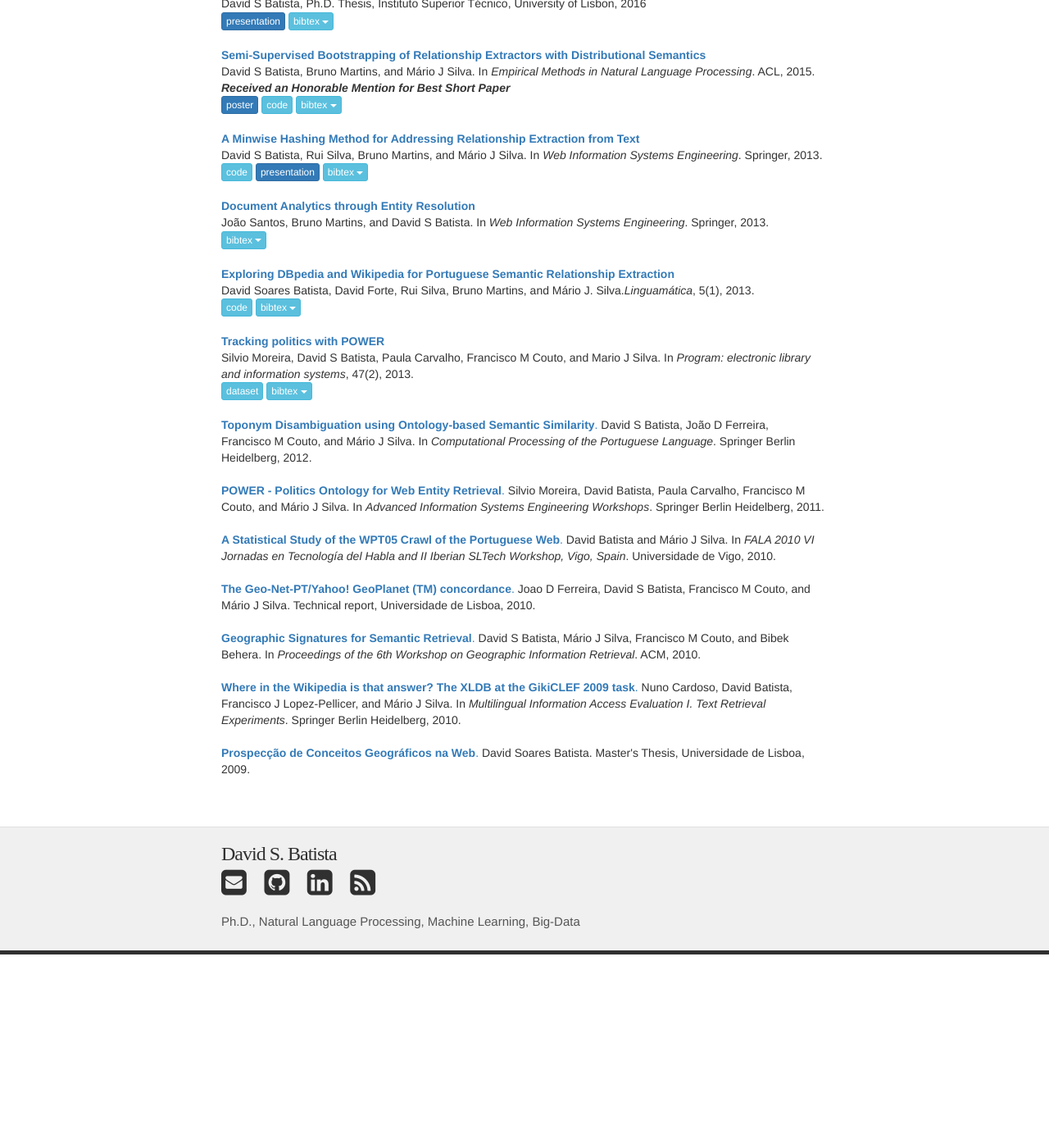
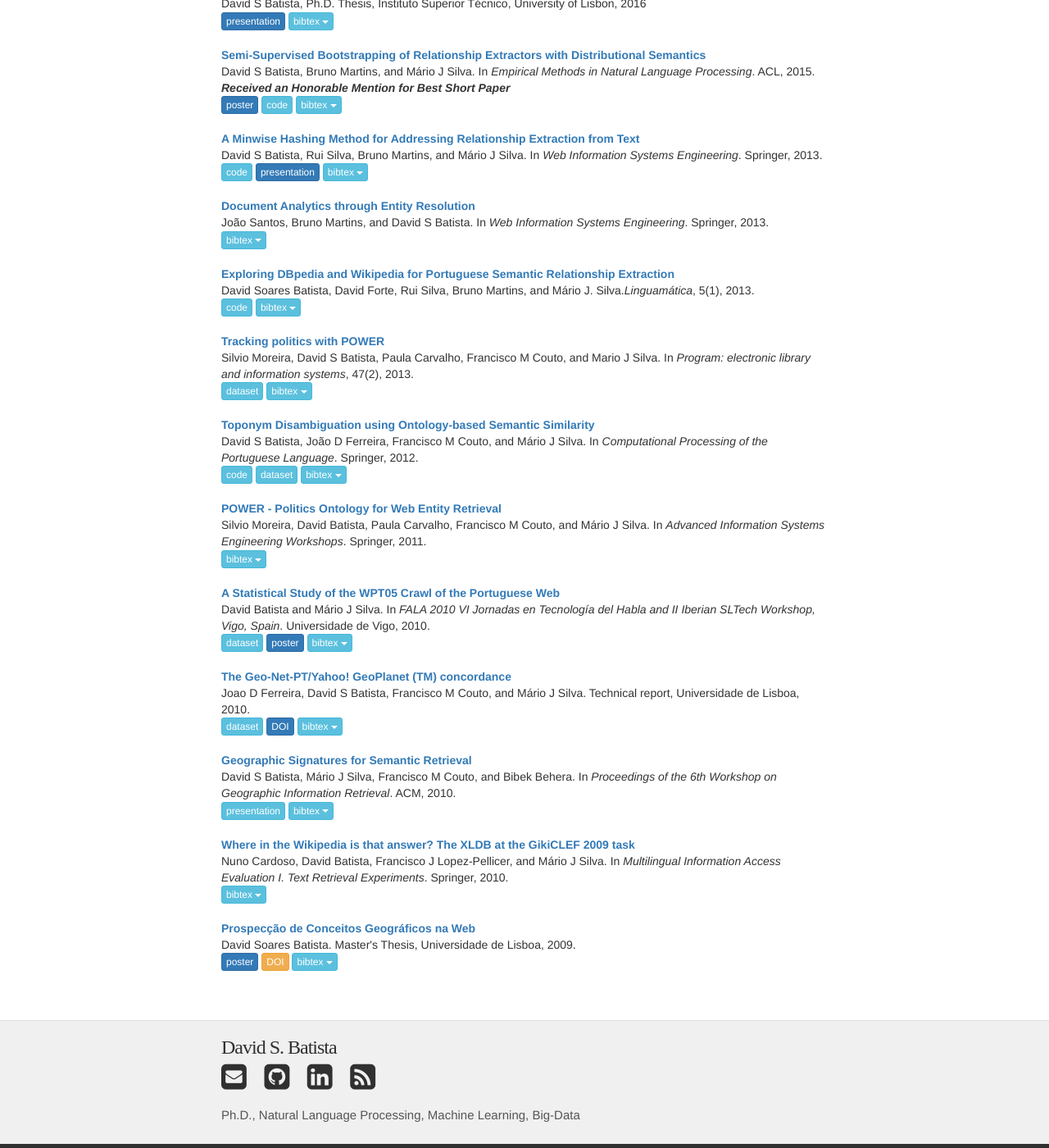
Before and after one commit to davidsbatista/davidsbatista.net, a Jekyll site: the page built from assets/documents/publications/index.md, in a window 1280 px wide and 1400 px high, scrolled down 278 px. Shown: the whole window at 82% size. Built offline with Jekyll 4.4.1, drawn with Linux system fonts in a browser that asks for light colours; nearby versions of some CDN libraries; some web fonts are replaced; our own code applies the rules of GitHub Pages for plain Markdown files; before the commit the page ends 1442 px from its top, so only the background shows below that.

Commit message:
fixed publications

```diff
--- a/_includes/publications.html
+++ b/_includes/publications.html
@@ -141,67 +141,149 @@
 </div>
 
 
-<p><a name="batista2012toponym"></a>
-<a href="toponomy-propor_12.pdf"><b>Toponym Disambiguation using Ontology-based Semantic Similarity</b>.</a>
- David&nbsp;S Batista, Jo&atilde;o&nbsp;D Ferreira, Francisco&nbsp;M Couto, and
-  M&aacute;rio&nbsp;J Silva.
- In <em>Computational Processing of the Portuguese Language</em>.
-  Springer Berlin Heidelberg, 2012.
-<!--[&nbsp;<a href="{{ include.url }}#batista2012toponym">bib</a>&nbsp; | <a href="https://github.com/davidsbatista/Toponym-Disambiguation">code</a>&nbsp; | <a href="http://dmir.inesc-id.pt/project/Geo-Net-PT_02_in_English">Geo-Net-PT02</a>&nbsp;  | <a href="toponym-disambiguation-poster.pdf">poster</a>&nbsp; | <a href="toponomy-propor_12.pdf">PDF</a>]-->
-</p>
+<div>
+  <a href="toponomy-propor_12.pdf" target="_blank"><b>Toponym Disambiguation using Ontology-based Semantic Similarity</b></a>
+  <br>
+  David&nbsp;S Batista, Jo&atilde;o&nbsp;D Ferreira, Francisco&nbsp;M Couto, and M&aacute;rio&nbsp;J Silva. In <em>Computational Processing of the Portuguese Language</em>. Springer, 2012.
+  <div class="dropdown">
+      <a role="button" class="btn btn-info btn-xs" href="https://github.com/davidsbatista/Toponym-Disambiguation-Using-Ontology-Based-Semantic-Similarity" target="_blank">code</a>
+      <a role="button" class="btn btn-info btn-xs" href="http://dmir.inesc-id.pt/project/Geo-Net-PT_02_in_English" target="_blank">dataset</a>
+      <button type="button" class="btn btn-info btn-xs dropdown-toggle" data-toggle="dropdown" aria-expanded="false">bibtex <span class="caret"></span></button>
+      <ul class="dropdown-menu dropdown-menu-left" role="menu">
+      <li><pre>@incollection{batista2012toponym,
+  title = {Toponym Disambiguation using Ontology-based Semantic Similarity},
+  author = {Batista, David S and Ferreira, Jo{\~a}o D and Couto, Francisco M and Silva, M{\'a}rio J},
+  booktitle = {Computational Processing of the Portuguese Language},
+  year = {2012},
+  publisher = {Springer Berlin Heidelberg}
+}</pre></li>
+      </ul>
+  </div>
+</div>
 
 
-<p><a name="moreira2011power"></a>
-<a href="workshop_silvio-ontose2011.pdf"><b>POWER - Politics Ontology for Web Entity Retrieval</b>.</a>
- Silvio Moreira, David Batista, Paula Carvalho, Francisco&nbsp;M Couto, and
-  M&aacute;rio&nbsp;J Silva.
- In <em>Advanced Information Systems Engineering Workshops</em>. Springer
-  Berlin Heidelberg, 2011.
-<!--[&nbsp;<a href="{{ include.url }}#moreira2011power">bib</a>&nbsp; | <a href="workshop_silvio-ontose2011.pdf">PDF</a>]-->
-</p>
+
+<div>
+  <a href="workshop_silvio-ontose2011.pdf"><b>POWER - Politics Ontology for Web Entity Retrieval</b></a>
+  <br>
+  Silvio Moreira, David Batista, Paula Carvalho, Francisco&nbsp;M Couto, and M&aacute;rio&nbsp;J Silva. In <em>Advanced Information Systems Engineering Workshops</em>. Springer, 2011.
+  <div class="dropdown">
+      <button type="button" class="btn btn-info btn-xs dropdown-toggle" data-toggle="dropdown" aria-expanded="false">bibtex <span class="caret"></span></button>
+      <ul class="dropdown-menu dropdown-menu-left" role="menu">
+      <li><pre>@incollection{moreira2011power,
+  title = {POWER - Politics Ontology for Web Entity Retrieval},
+  author = {Moreira, Silvio and Batista, David and Carvalho, Paula and Couto, Francisco M and Silva, M{\'a}rio J},
+  booktitle = {Advanced Information Systems Engineering Workshops},
+  year = {2011},
+  publisher = {Springer Berlin Heidelberg}
+}</pre></li>
+      </ul>
+  </div>
+</div>
 
 
-<p><a name="batista2010statistical"></a>
-<a href="WPT05_fala2010.pdf"><b>A Statistical Study of the WPT05 Crawl of the Portuguese Web</b>.</a>
- David Batista and M&aacute;rio&nbsp;J Silva.
- In <em>FALA 2010 VI Jornadas en Tecnolog&iacute;a del Habla and II
-  Iberian SLTech Workshop, Vigo, Spain</em>. Universidade de Vigo, 2010.
-<!--[&nbsp;<a href="{{ include.url }}#batista2010statistical">bib</a>&nbsp; | <a href="http://dmir.inesc-id.pt/project/WPT_05_in_English">WPT05</a>&nbsp;  | <a href="WPT05_fala2010_poster.pdf">poster</a>&nbsp; | <a href="WPT05_fala2010.pdf">PDF</a>]-->
-</p>
 
 
-<p><a name="ferreira2010geo"></a>
-<a href="geo-net-alignment_10.pdf"><b>The Geo-Net-PT/Yahoo! GeoPlanet (TM) concordance</b>.</a>
- Joao&nbsp;D Ferreira, David&nbsp;S Batista, Francisco&nbsp;M Couto, and M&aacute;rio&nbsp;J
-  Silva.
- Technical report, Universidade de Lisboa, 2010.
-<!--[&nbsp;<a href="{{ include.url }}#ferreira2010geo">bib</a>&nbsp;| <a href="http://dx.doi.org/10455/6677">DOI</a>&nbsp;| <a href="http://dmir.inesc-id.pt/project/Geo-Net-PT_02_in_English">Geo-Net-PT02</a>&nbsp; | <a href="geo-net-alignment_10.pdf">PDF</a>]-->
-</p>
+ <div>
+  <a href="WPT05_fala2010.pdf"><b>A Statistical Study of the WPT05 Crawl of the Portuguese Web</b></a>
+  <br>
+  David Batista and M&aacute;rio&nbsp;J Silva. In <em>FALA 2010 VI Jornadas en Tecnolog&iacute;a del Habla and II Iberian SLTech Workshop, Vigo, Spain</em>. Universidade de Vigo, 2010.
+  <div class="dropdown">
+      <a role="button" class="btn btn-info btn-xs" href="http://dmir.inesc-id.pt/project/WPT_05_in_English" target="_blank">dataset</a>
+      <a role="button" class="btn btn-primary btn-xs" href="WPT05_fala2010_poster.pdf" target="_blank">poster</a>
+      <button type="button" class="btn btn-info btn-xs dropdown-toggle" data-toggle="dropdown" aria-expanded="false">bibtex <span class="caret"></span></button>
+      <ul class="dropdown-menu dropdown-menu-left" role="menu">
+      <li><pre>@inproceedings{batista2010statistical,
+  title = {A Statistical Study of the WPT05 Crawl of the Portuguese Web},
+  author = {Batista, David and Silva, M{\'a}rio J},
+  booktitle = {FALA 2010 VI Jornadas en Tecnolog{\'\i}a del Habla and II Iberian SLTech Workshop, Vigo, Spain},
+  year = {2010},
+  publisher = {Universidade de Vigo}
+}</pre></li>
+      </ul>
+  </div>
+</div>
 
 
-<p><a name="batista2010geographic"></a>
-<a href="geo_sigs_GIR_10.pdf"><b>Geographic Signatures for Semantic Retrieval</b>.</a>
- David&nbsp;S Batista, M&aacute;rio&nbsp;J Silva, Francisco&nbsp;M Couto, and Bibek
-  Behera.
- In <em>Proceedings of the 6th Workshop on Geographic Information
-  Retrieval</em>. ACM, 2010.
-<!--[&nbsp;<a href="{{ include.url }}#batista2010geographic">bib</a>&nbsp;| <a href="http://dmir.inesc-id.pt/project/Geo-Net-PT_02_in_English">Geo-Net-PT02</a>&nbsp;  | <a href="geo_sigs_GIR_10_presentation.pdf">presentation</a>&nbsp; | <a href="geo_sigs_GIR_10.pdf">PDF</a>]-->
-</p>
+
+<div>
+  <a href="geo-net-alignment_10.pdf"><b>The Geo-Net-PT/Yahoo! GeoPlanet (TM) concordance</b></a>
+  <br>
+  Joao&nbsp;D Ferreira, David&nbsp;S Batista, Francisco&nbsp;M Couto, and M&aacute;rio&nbsp;J Silva. Technical report, Universidade de Lisboa, 2010.
+  <div class="dropdown">
+      <a role="button" class="btn btn-info btn-xs" href="http://dmir.inesc-id.pt/project/Geo-Net-PT_02_in_English" target="_blank">dataset</a>
+      <a role="button" class="btn btn-primary btn-xs" href="http://dx.doi.org/10455/6677" target="_blank">DOI</a>
+      <button type="button" class="btn btn-info btn-xs dropdown-toggle" data-toggle="dropdown" aria-expanded="false">bibtex <span class="caret"></span></button>
+      <ul class="dropdown-menu dropdown-menu-left" role="menu">
+      <li><pre>@techreport{ferreira2010geo</a>,
+  title = {The Geo-Net-PT/Yahoo! GeoPlanet (TM) concordance},
+  author = {Ferreira, Joao D and Batista, David S and Couto, Francisco M and Silva, M{\'a}rio J},
+  year = {2010},
+  institution = {Universidade de Lisboa},
+  doi = {10455/6677}
+}</pre></li>
+      </ul>
+  </div>
+</div>
 
 
-<p><a name="cardoso2010wikipedia"></a>
-<a href="cardoso09gikiclef_document.pdf"><b>Where in the Wikipedia is that answer? The XLDB at the GikiCLEF 2009 task</b>.</a>
- Nuno Cardoso, David Batista, Francisco&nbsp;J Lopez-Pellicer, and
-  M&aacute;rio&nbsp;J Silva.
- In <em>Multilingual Information Access Evaluation I. Text Retrieval
-  Experiments</em>. Springer Berlin Heidelberg, 2010.
-<!--[&nbsp;<a href="{{ include.url }}#cardoso2010wikipedia">bib</a>&nbsp; | <a href="cardoso09gikiclef_document.pdf">PDF</a>]-->
-</p>
+
+<div>
+  <a href="geo_sigs_GIR_10.pdf"><b>Geographic Signatures for Semantic Retrieval</b></a>
+  <br>
+  David&nbsp;S Batista, M&aacute;rio&nbsp;J Silva, Francisco&nbsp;M Couto, and Bibek Behera. In <em>Proceedings of the 6th Workshop on Geographic Information Retrieval</em>. ACM, 2010.
+  <div class="dropdown">
+      <a role="button" class="btn btn-info btn-xs" href="geo_sigs_GIR_10_presentation.pdf" target="_blank">presentation</a>
+      <button type="button" class="btn btn-info btn-xs dropdown-toggle" data-toggle="dropdown" aria-expanded="false">bibtex <span class="caret"></span></button>
+      <ul class="dropdown-menu dropdown-menu-left" role="menu">
+      <li><pre>@inproceedings{<a href="{{ include.url }}#batista2010geographic">batista2010geographic</a>,
+  title = {Geographic Signatures for Semantic Retrieval},
+  author = {Batista, David S and Silva, M{\'a}rio J and Couto, Francisco M and Behera, Bibek},
+  booktitle = {Proceedings of the 6th Workshop on Geographic Information Retrieval},
+  year = {2010},
+  publisher = {ACM}
+}</pre></li>
+      </ul>
+  </div>
+</div>
 
 
-<p><a name="dsbatista2009:msc-thesis"></a>
-<a href="master_thesis_09.pdf"><b>Prospec&ccedil;&atilde;o de Conceitos Geogr&aacute;ficos na Web</b>.</a>
- David&nbsp;Soares Batista.
- Master's Thesis, Universidade de Lisboa, 2009.
-<!--[&nbsp;<a href="{{ include.url }}#dsbatista2009:msc-thesis">bib</a>&nbsp;| <a href="http://dx.doi.org/10451/4510">DOI</a>&nbsp;  | <a href="master_thesis_09_presentation.pdf">presentation</a>&nbsp; | <a href="master_thesis_09.pdf">PDF</a>]-->
-</p>
+
+<div>
+  <a href="cardoso09gikiclef_document.pdf"><b>Where in the Wikipedia is that answer? The XLDB at the GikiCLEF 2009 task</b></a>
+  <br>
+  Nuno Cardoso, David Batista, Francisco&nbsp;J Lopez-Pellicer, and M&aacute;rio&nbsp;J Silva. In <em>Multilingual Information Access Evaluation I. Text Retrieval Experiments</em>. Springer, 2010.
+  <div class="dropdown">
+      <button type="button" class="btn btn-info btn-xs dropdown-toggle" data-toggle="dropdown" aria-expanded="false">bibtex <span class="caret"></span></button>
+      <ul class="dropdown-menu dropdown-menu-left" role="menu">
+      <li><pre>@incollection{cardoso2010wikipedia,
+  title = {Where in the Wikipedia is that answer? The XLDB at the GikiCLEF 2009 task},
+  author = {Cardoso, Nuno and Batista, David and Lopez-Pellicer, Francisco J and Silva, M{\'a}rio J},
+  booktitle = {Multilingual Information Access Evaluation I. Text Retrieval Experiments},
+  year = {2010},
+  publisher = {Springer Berlin Heidelberg}
+}</pre></li>
+      </ul>
+  </div>
+</div>
+
+
+<div>
+  <a href="master_thesis_09.pdf"><b>Prospec&ccedil;&atilde;o de Conceitos Geogr&aacute;ficos na Web</b></a>
+  <br>
+  David&nbsp;Soares Batista. Master's Thesis, Universidade de Lisboa, 2009.
+  <div class="dropdown">
+      <a role="button" class="btn btn-primary btn-xs" href="master_thesis_09_presentation.pdf" target="_blank">poster</a>
+      <a role="button" class="btn btn-warning btn-xs" href="http://dx.doi.org/10451/4510" target="_blank">DOI</a>
+      <button type="button" class="btn btn-info btn-xs dropdown-toggle" data-toggle="dropdown" aria-expanded="false">bibtex <span class="caret"></span></button>
+      <ul class="dropdown-menu dropdown-menu-left" role="menu">
+      <li><pre>@mastersthesis{<a href="{{ include.url }}#dsbatista2009:msc-thesis">dsbatista2009:msc-thesis</a>,
+  author = {Batista, David Soares},
+  title = {Prospec{\c{c}}{\~a}o de Conceitos Geogr{\'a}ficos na Web},
+  school = {Universidade de Lisboa},
+  year = {2009},
+  doi = {10451/4510}
+}</pre></li>
+      </ul>
+  </div>
+</div>
```
